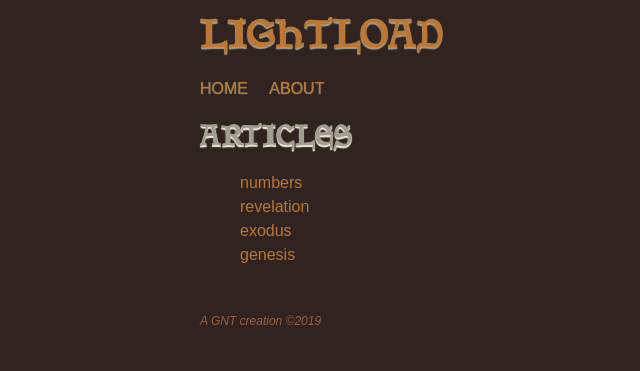
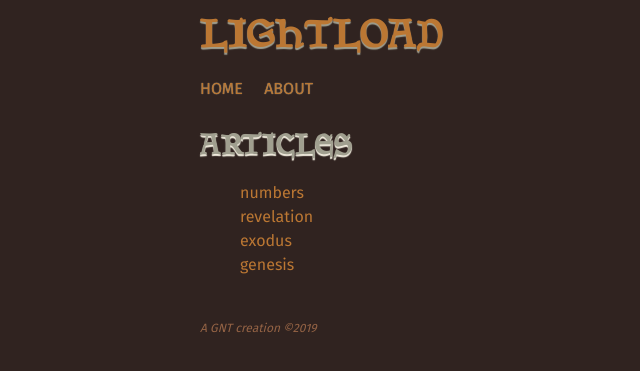
Before and after one commit to naum/lightload, a Jekyll site: the page built from index.html, in a window 1280 px wide. Shown: the top 371 px of the page, without its empty margins (40-680 px from the left). Built offline with Jekyll 4.4.1, drawn with Linux system fonts in a browser that asks for light colours.

Commit message:
More CSS tinkering

```diff
--- a/_layouts/default.html
+++ b/_layouts/default.html
@@ -4,6 +4,7 @@
     <meta charset="utf-8">
     <title>{{ page.title }}</title>
     <link rel="stylesheet" href="/assets/css/main.css">
+    <link href="https://fonts.googleapis.com/css?family=Fira+Sans&display=swap" rel="stylesheet">
   </head>
   <body>
     <header>
--- a/assets/css/main.css
+++ b/assets/css/main.css
@@ -33,7 +33,7 @@
 body {
   color: var(--text-main);
   background: var(--background-body);
-  font-family: sans-serif;
+  font-family: 'Fira Sans', sans-serif;
   font-size: 100%;
   line-height: 1.33rem;
   max-width: 50rem;
@@ -46,7 +46,11 @@
   font-size: 0.75rem;
   font-style: italic;
   color: var(--dark-accent);
-  margin-top: 2.5rem;
+  margin-top: 2.37rem;
+}
+
+header {
+  margin-bottom: 2.37rem;
 }
 
 h1 {
```
